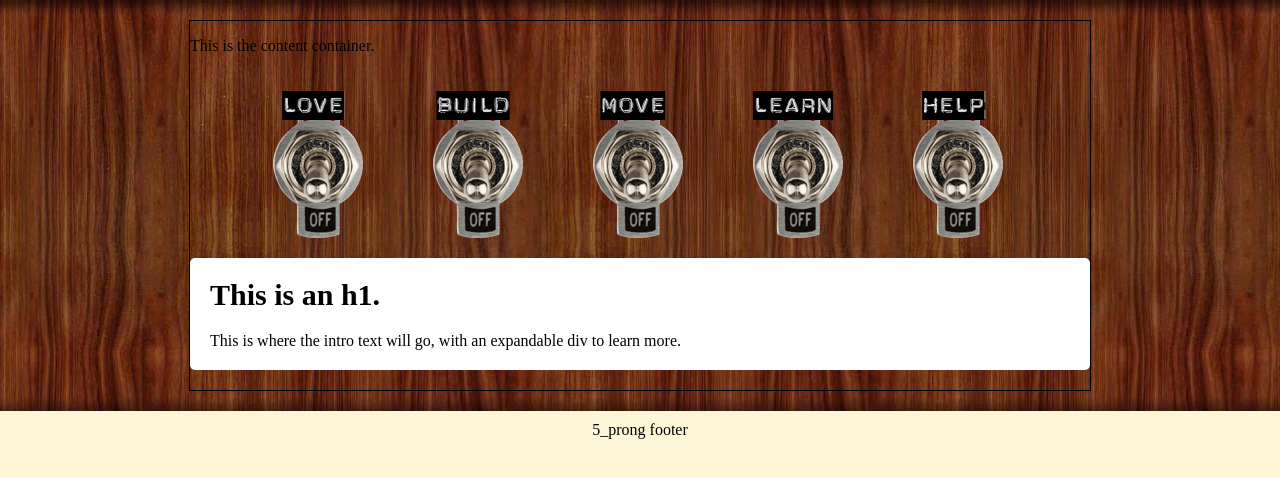
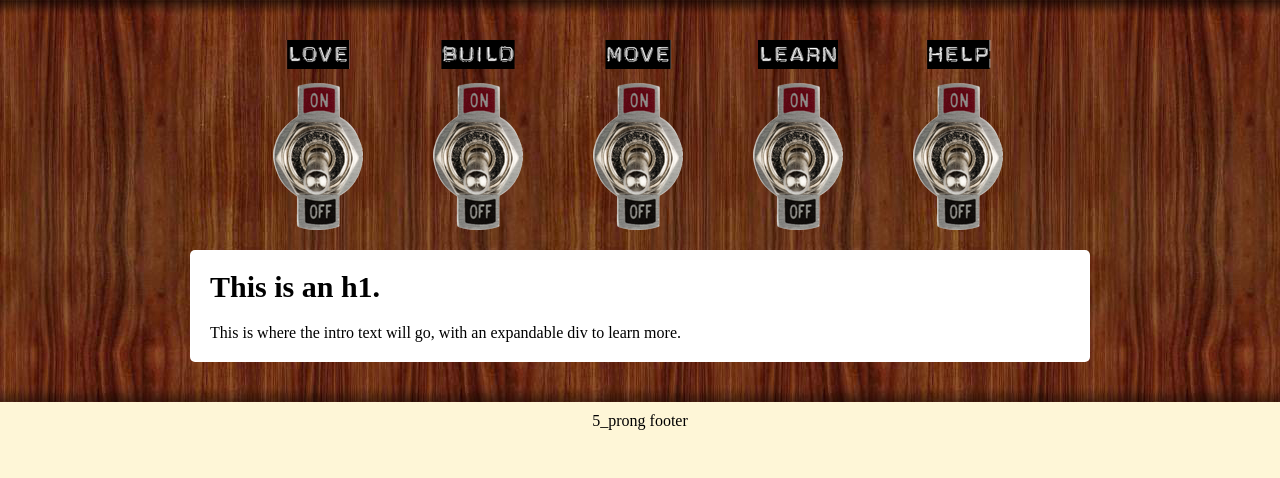
Before and after one commit to jhgilbert/5_prong, a Flask app: page / in a window 1280 px wide. Shown: the part 38-516 px from the top of the page. Run offline with Flask 2, Linux system fonts and the light colour scheme; some libraries are stand-ins or nearby versions; some web fonts are replaced.

Commit message:
Style toggle labels

```diff
--- a/app/static/css/style.css
+++ b/app/static/css/style.css
@@ -35,7 +35,6 @@ header {
 .wood-content {
     max-width: 900px;
     margin: auto;
-    border: 1px solid black;
 }
 
 .top-gradient {
@@ -62,15 +61,16 @@ header {
 }
 
 .toggle {
-    height: 147px;
+    height: 190px;
     width: 90px;
-    background: url("../images/toggle_off.png");
+    background: url("../images/toggle_off.png") bottom no-repeat;
     margin: 20px 33px 20px 33px;
     display: inline-block;
+    text-align: center;
 }
 
 .toggled-on {
-    background: url("../images/toggle_on.png");
+    background: url("../images/toggle_on.png") bottom no-repeat;
 }
 
 .clearfix:after {
--- a/app/templates/home.html
+++ b/app/templates/home.html
@@ -12,13 +12,12 @@
 <div id="wood-wrapper">
   <div class="top-gradient"></div>
   <div class="wood-content">
-    <p>This is the content container.</p>
     <div id="toggles-container">
-    <div class="toggle"><img src="../static/images/love.png"></div>
-    <div class="toggle"><img src="../static/images/build.png"></div>
-    <div class="toggle"><img src="../static/images/move.png"></div>
-    <div class="toggle"><img src="../static/images/learn.png"></div>
-    <div class="toggle"><img src="../static/images/help.png"></div>
+    <div class="toggle"><img class="label" src="../static/images/love.png"></div>
+    <div class="toggle"><img class="label" src="../static/images/build.png"></div>
+    <div class="toggle"><img class="label" src="../static/images/move.png"></div>
+    <div class="toggle"><img class="label" src="../static/images/learn.png"></div>
+    <div class="toggle"><img class="label" src="../static/images/help.png"></div>
       </div>
     <div id="intro">
       <h1>This is an h1.</h1>
```
